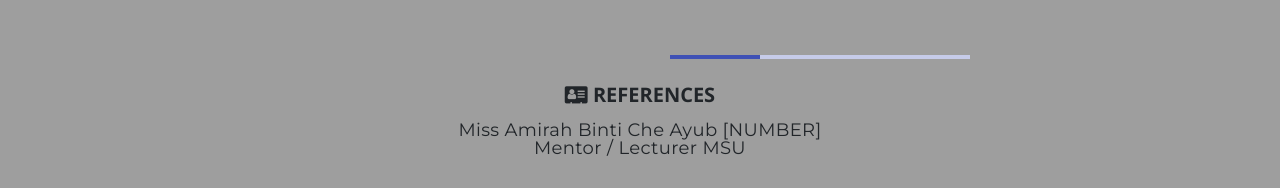
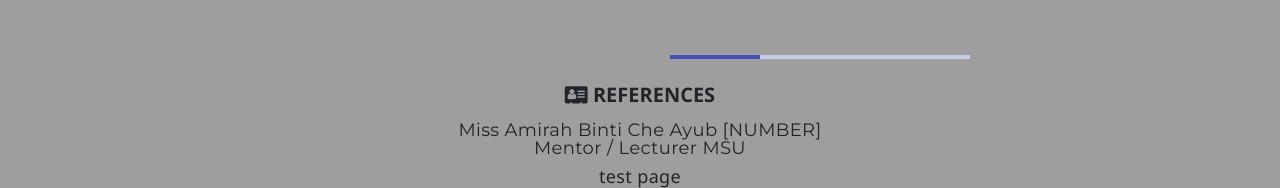
Before and after one commit to zulamirsofian/zulamirsofian.github.io, a plain HTML site: page index.html in a window 1280 px wide. Shown: the part 965-1153 px from the top of the page. Before the commit the page ends 1124 px from the top, so only its background shows below. Drawn offline with nearby package versions, Linux system fonts and the light colour scheme; grey boxes are pictures that could not be loaded.

Commit message:
added test page

```diff
--- a/index.html
+++ b/index.html
@@ -139,6 +139,7 @@ Proficiency</b></h4>
 	<b><h4 class=""><i class="fa fa-address-card"></i>
 REFERENCES</b></h4>
 	<h5 class="font-montserrat">Miss Amirah Binti Che Ayub [NUMBER] <br> Mentor / Lecturer MSU</h5>
+	<h5 class="text-center"><a href="./testing/index.html" target="_blank">test page</a></h5>
 	<!-- <img src="./images/svg/windows.svg" width="24"></img> -->
 	</div>
 	<!-- END REFERENCE (1 DIV) -->
```
